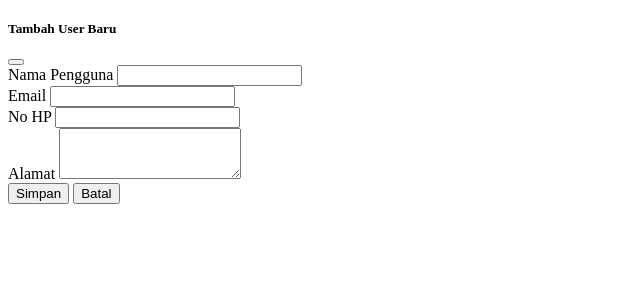
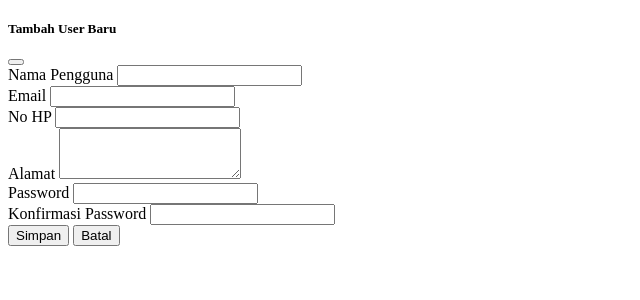
Before and after one commit to zulfaalfathunisa01/dealer_zulfa, a PHP site: page /admin/user.php in a window 1280 px wide. Shown: the part 275-575 px from the top of the page, without its empty margins (0-640 px from the left). Run offline with PHP 8.4, Linux system fonts and the light colour scheme; data comes from the database, SQL or seed files in the repository.

Commit message:
update 21-11-2025

```diff
--- a/admin/home.php
+++ b/admin/home.php
@@ -93,7 +93,7 @@ include "../db/koneksi.php";
   <div class="card shadow-lg border-0 rounded-4">
     <div class="card-body">
       <div class="d-flex justify-content-between align-items-center mb-3">
-        <h5 class="fw-bold mb-0">🧾 Transaksi & Booking Terbaru</h5>
+        <h5 class="fw-bold mb-0">🧾 Transaksi Terbaru</h5>
 
         <button class="btn btn-success btn-sm" onclick="cetakTransaksi()">🖨️ Cetak Laporan</button>
       </div>
--- a/admin/pengaturan.php
+++ b/admin/pengaturan.php
@@ -89,7 +89,8 @@ if ($_SERVER["REQUEST_METHOD"] === "POST") {
                 <i class="bi bi-eye-slash toggle-eye" onclick="toggle('confirm', this)"></i>
             </div>
 
-            <button type="submit" name="update_password" class="btn btn-success w-100">Simpan Password</button>
+           <button type="submit" name="update_password" class="btn btn-primary w-100">Simpan Password</button>
+
         </form>
     </div>
 </div>
--- a/admin/user.php
+++ b/admin/user.php
@@ -1,5 +1,4 @@
 <?php
-// Koneksi stabil pakai __DIR__
 include __DIR__ . "/../db/koneksi.php";
 
 // =========================
@@ -11,6 +10,13 @@ if (isset($_POST['simpan'])) {
     $email  = trim($_POST['email']);
     $no_hp  = trim($_POST['no_hp']);
     $alamat = trim($_POST['alamat']);
+    $password = trim($_POST['password']);
+    $konfirmasi = trim($_POST['konfirmasi_password']);
+
+    // Cek password cocok
+    if ($password !== $konfirmasi) {
+        echo "<script>alert('Konfirmasi password tidak cocok!');</script>";
+    } else {
 
         // Cek email sudah dipakai?
         $cek = $koneksi->prepare("SELECT id_pengguna FROM pengguna WHERE email = ?");
@@ -19,16 +25,19 @@ if (isset($_POST['simpan'])) {
         $hasil = $cek->get_result();
 
         if ($hasil->num_rows > 0) {
-        echo "<script>alert('Email \"$email\" sudah terdaftar!'); window.location='index.php?page=user';</script>";
+            echo "<script>alert('Email \"$email\" sudah terdaftar!');</script>";
         } else {
 
-        // tambah user tanpa password (admin menambahkan data user)
+            // Hash password
+            $passwordHash = password_hash($password, PASSWORD_DEFAULT);
+
+            // Tambah user
             $sql = $koneksi->prepare("
                 INSERT INTO pengguna (nama_pengguna, email, no_hp, alamat, password)
-            VALUES (?, ?, ?, ?, 'default123')
+                VALUES (?, ?, ?, ?, ?)
             ");
 
-        $sql->bind_param("ssss", $nama, $email, $no_hp, $alamat);
+            $sql->bind_param("sssss", $nama, $email, $no_hp, $alamat, $passwordHash);
 
             if ($sql->execute()) {
                 echo "<script>window.location='index.php?page=user';</script>";
@@ -40,6 +49,7 @@ if (isset($_POST['simpan'])) {
 
         $cek->close();
     }
+}
 
 // =========================
 // 2. Hapus User
@@ -47,10 +57,8 @@ if (isset($_POST['simpan'])) {
 if (isset($_GET['hapus'])) {
     $id = intval($_GET['hapus']);
 
-    // Hapus datanya dari keranjang jika ada
     $koneksi->query("DELETE FROM keranjang WHERE id_pengguna = $id");
 
-    // Hapus user
     $hapus = $koneksi->query("DELETE FROM pengguna WHERE id_pengguna = $id");
 
     if ($hapus) {
@@ -138,7 +146,9 @@ $result = $koneksi->query("SELECT * FROM pengguna ORDER BY id_pengguna DESC");
   </div>
 </div>
 
-<!-- Modal Tambah User -->
+<!-- =========================
+     MODAL TAMBAH USER (FINAL)
+     ========================= -->
 <div class="modal fade" id="tambahUser" tabindex="-1">
   <div class="modal-dialog">
     <div class="modal-content">
@@ -149,28 +159,47 @@ $result = $koneksi->query("SELECT * FROM pengguna ORDER BY id_pengguna DESC");
         </div>
 
         <div class="modal-body">
+
           <div class="mb-3">
             <label>Nama Pengguna</label>
             <input type="text" name="nama_pengguna" class="form-control" required>
           </div>
+
           <div class="mb-3">
             <label>Email</label>
             <input type="email" name="email" class="form-control" required>
           </div>
+
           <div class="mb-3">
             <label>No HP</label>
             <input type="text" name="no_hp" class="form-control" required>
           </div>
+
           <div class="mb-3">
             <label>Alamat</label>
             <textarea name="alamat" class="form-control" rows="3" required></textarea>
           </div>
+
+          <!-- =========================
+               TAMBAHAN PASSWORD
+               ========================= -->
+          <div class="mb-3">
+            <label>Password</label>
+            <input type="password" name="password" class="form-control" required>
+          </div>
+
+          <div class="mb-3">
+            <label>Konfirmasi Password</label>
+            <input type="password" name="konfirmasi_password" class="form-control" required>
+          </div>
+
         </div>
 
         <div class="modal-footer">
           <button type="submit" name="simpan" class="btn btn-success">Simpan</button>
           <button type="button" class="btn btn-secondary" data-bs-dismiss="modal">Batal</button>
         </div>
+
       </form>
     </div>
   </div>
```
Also changed, not shown: admin/user_update.php (+3 -4 lines). Lines whose indentation alone changed are shown as unchanged.
